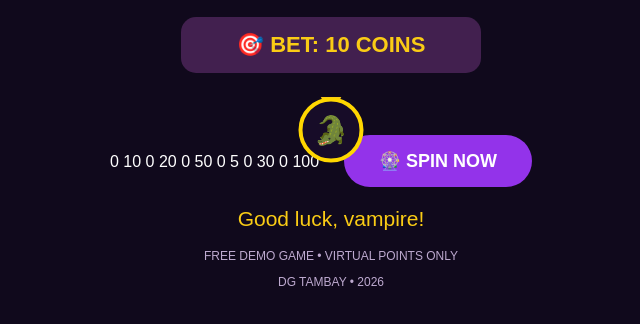
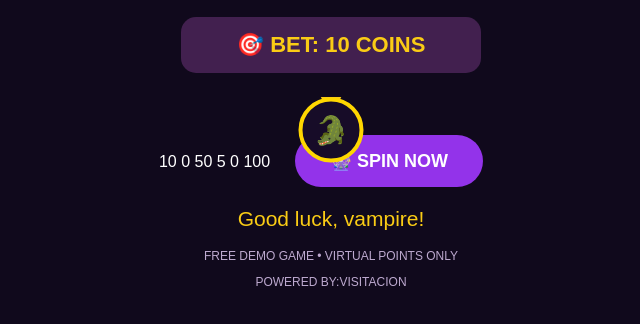
Before and after one commit to kiz971/midnight-vampire-lucky-spin-0.1, a plain HTML site: page index.html in a window 1280 px wide. Shown: the part 270-594 px from the top of the page, without its empty margins (309-949 px from the left). Drawn offline with Linux system fonts and the light colour scheme.

Commit message:
Update prize values and HTML content

```diff
--- a/index.html
+++ b/index.html
@@ -85,17 +85,11 @@ font-weight:bold;">
 <div class="pointer">▼</div>
 
 
-<span style="transform:rotate(13.846deg) translateY(-112px)">0</span>
 <span style="transform:rotate(41.538deg) translateY(-112px)">10</span>
-<span style="transform:rotate(69.231deg) translateY(-112px)">0</span>
-<span style="transform:rotate(96.923deg) translateY(-112px)">20</span>
-<span style="transform:rotate(124.615deg) translateY(-112px)">0</span>
+<span style="transform:rotate(96.923deg) translateY(-112px)">0</span>
 <span style="transform:rotate(152.308deg) translateY(-112px)">50</span>
-<span style="transform:rotate(180deg) translateY(-112px)">0</span>
 <span style="transform:rotate(207.692deg) translateY(-112px)">5</span>
-<span style="transform:rotate(235.385deg) translateY(-112px)">0</span>
-<span style="transform:rotate(263.077deg) translateY(-112px)">30</span>
-<span style="transform:rotate(290.769deg) translateY(-112px)">0</span>
+<span style="transform:rotate(263.077deg) translateY(-112px)">0</span>
 <span style="transform:rotate(318.462deg) translateY(-112px)">100</span>
  <div class="center">🐊</div>
 </div>
@@ -104,7 +98,7 @@ font-weight:bold;">
 <div id="result">Good luck, vampire!</div>
 
 <p class="note">FREE DEMO GAME • VIRTUAL POINTS ONLY</p>
-<p class="note">DG TAMBAY • 2026</p>
+<p class="note">POWERED BY:VISITACION</p>
 
 
 <script>
@@ -171,7 +165,7 @@ function spin(){
  }
  audio.resume();
 
- let prizes=[0,10,0,20,0,50,0,5,0,30,0,100];
+ let prizes=[10,0,50,5,0,100];
  let index=Math.floor(Math.random()*prizes.length);
  let prize=prizes[index];
 
```
